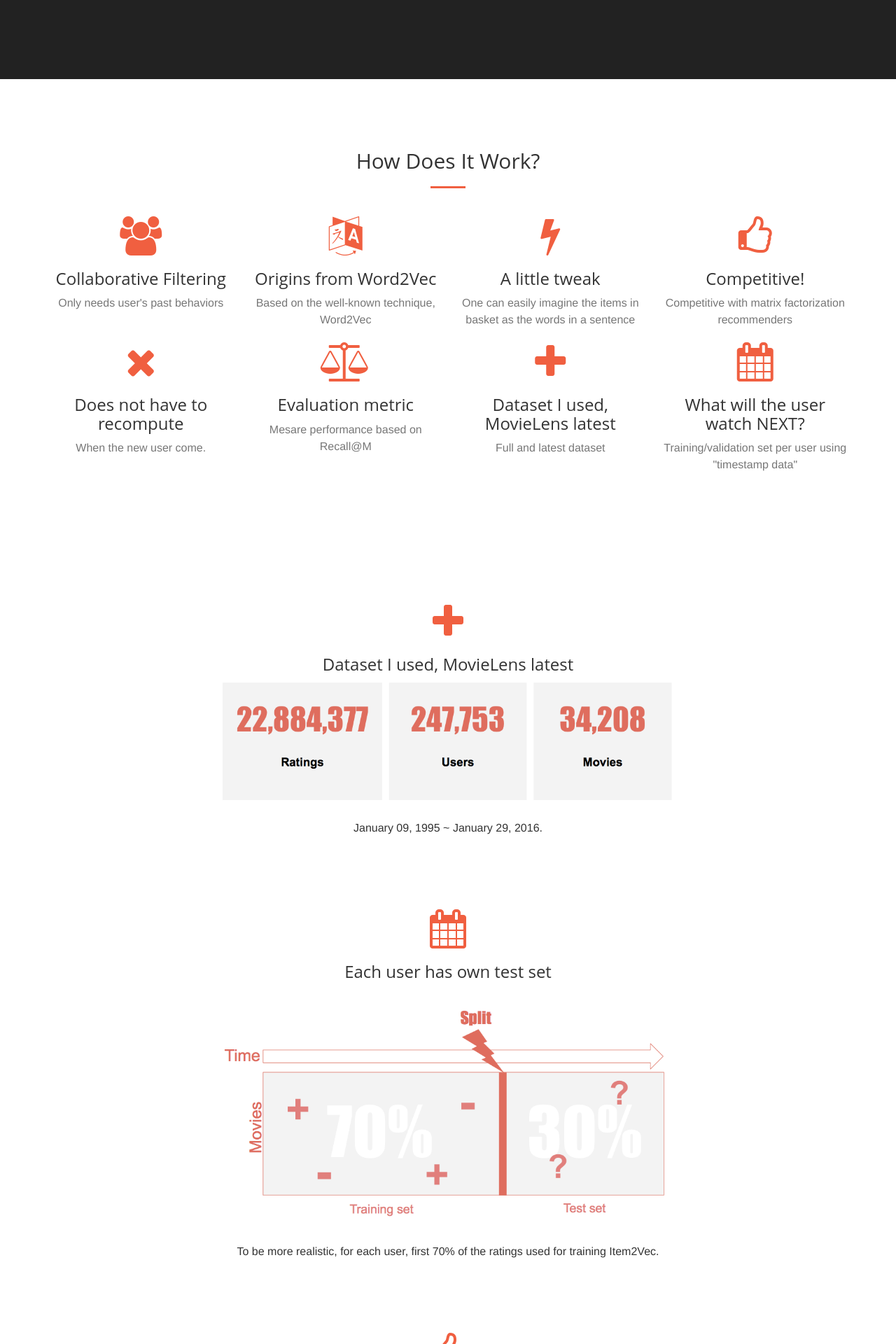
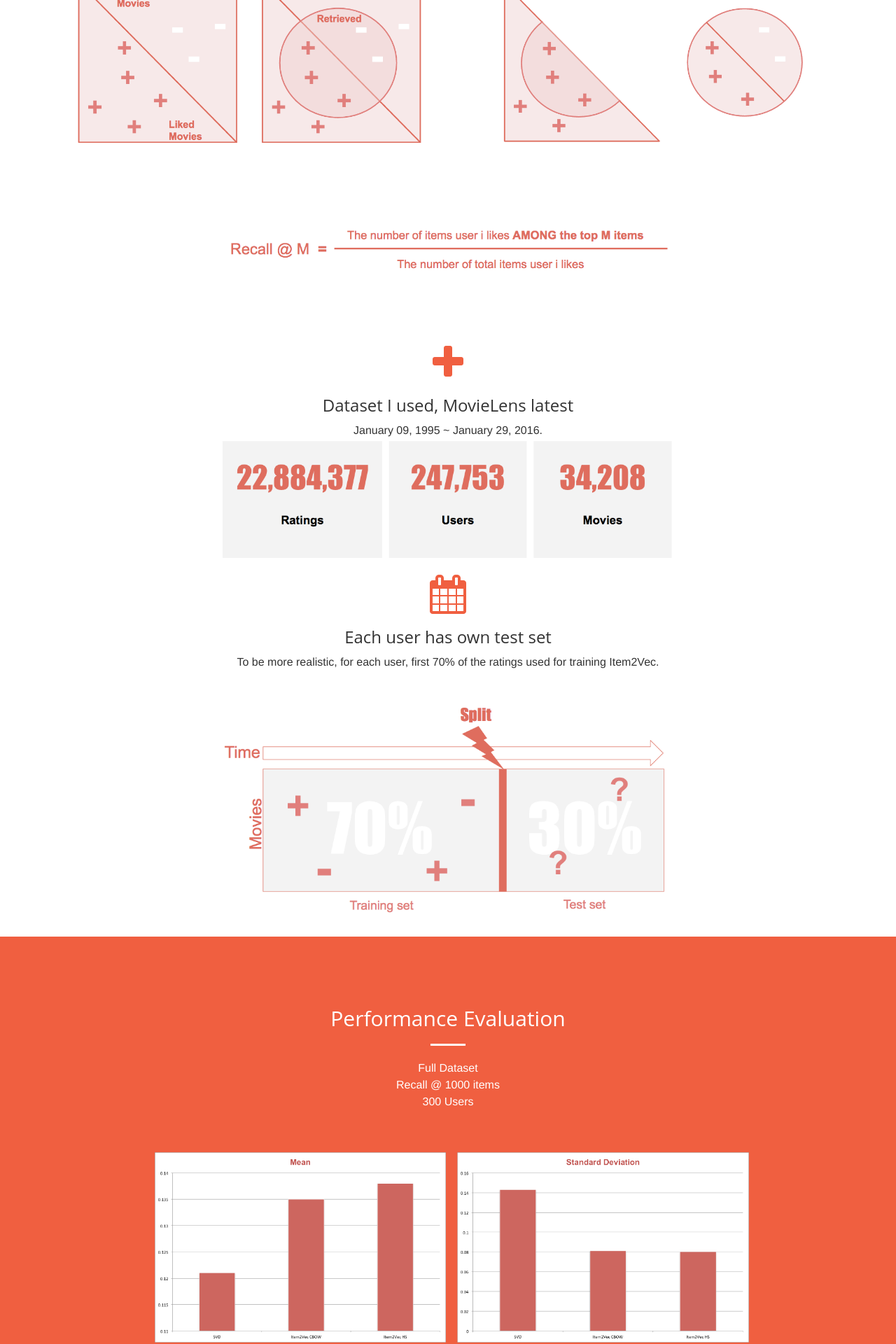
Before and after one commit to DoosanJung/Item2Vec_Galvanize_project, a Flask app: page /index in a window 1280 px wide. Shown: the part 3440-5360 px from the top of the page at 70% size. Run offline with Flask 2, Linux system fonts and the light colour scheme; parts of the project's set-up code (start-up, migrations or seed data) failed here and were passed over; some libraries are stand-ins or nearby versions.

Commit message:
revising

```diff
--- a/app/templates/futures.html
+++ b/app/templates/futures.html
@@ -53,13 +53,13 @@
                         <a class="page-scroll" href="index#about">About</a>
                     </li>
                     <li>
-                        <a class="page-scroll" href="index#submit">Live Demo</a>
-                    </li>
-                    <li>
                         <a class="page-scroll" href="index#services">How does it work?</a>
                     </li>
                     <li>
                         <a class="page-scroll" href="index#Performance">Performance</a>
+                    </li>
+                    <li>
+                        <a class="page-scroll" href="index#submit">Live Demo</a>
                     </li>
                     <li>
                         <a class="page-scroll" href="index#futures">Future works</a>
--- a/app/templates/index.html
+++ b/app/templates/index.html
@@ -53,13 +53,13 @@
                         <a class="page-scroll" href="#about">About</a>
                     </li>
                     <li>
-                        <a class="page-scroll" href="#submit">Live Demo</a>
+                        <a class="page-scroll" href="#services">How does it work?</a>
+                    </li>
+                                        <li>
+                        <a class="page-scroll" href="#Performance">Performance</a>
                     </li>
                     <li>
-                        <a class="page-scroll" href="#services">How does it work?</a>
-                    </li>
-                    <li>
-                        <a class="page-scroll" href="#Performance">Performance</a>
+                        <a class="page-scroll" href="#submit">Live Demo</a>
                     </li>
                     <li>
                         <a class="page-scroll" href="#futures">Future works</a>
@@ -129,15 +123,19 @@
                       </div>
                   </a>
               </div>
+            </div>
           </div>
-      </div>
-    </div>
-  </div>
+        </div>
+      </div> -->
 
-        <div class="container", style="margin-top:128px">
+        <div class="container", style="margin-top:64px">
             <div class="row">
                 <div class="col-lg-20 col-lg-offset-0 text-center">
                     <hr class="light">
+                    <p class="text-faded">Wor2Vec represents a word as a vector,
+
+                    </br>Item2Vec represents a item as a vector
+                  </p>
                     <!-- <p class="text-faded"> Many Collaborative Filtering (CF) algorithms are item-based in the sense that they analyze item-item relations in order to produce item similarities.
                                           </br>Recently, several works in the field of Natural Language Processing suggested to learn a latent representation of words using neural embedding algorithms.
                                           </br>Among them, the Skip-gram with Negative Sampling (SGNS), also known as Word2Vec, was shown to provide state-of-the-art results on various linguistics tasks.
@@ -149,65 +147,24 @@
                     <a href="{{     url_for('static', filename ="img/Word2Vec/compare1.png")}}" class="portfolio-box">
                       <img src="{{     url_for('static', filename ="img/Word2Vec/compare1.png")}}" class="img-responsive" alt="">
                     </a>
+                    <p>
+                      </br>
+                    </p>
                     <p class="text-faded">
-                      </br> Wor2Vec represents a word as a vector
-                      </br>
-                      </br>
-                      </br>
-                      </br>
+                    </br> Vector "King" + Vector "Woman" - Vector "Man" = Vector "Queen"
+                    </br> Vector "Star Trek" + Vector "Back To The Future" - Vector "Exorcist" = ?
                     </p>
                     <a href="{{     url_for('static', filename ="img/Word2Vec/compare2.png")}}" class="portfolio-box">
                       <img src="{{     url_for('static', filename ="img/Word2Vec/compare2.png")}}" class="img-responsive" alt="">
                     </a>
                     <p class="text-faded">
-                      </br> Item2Vec represents a word as a vector
+                      </br>
                       </br>
                       </br>
                     </p>
                     <a href="#services" class="page-scroll btn btn-default btn-xl sr-button">How does it work?</a>
-                    <p>
-                      </br>
-                      </br>
-                    </p>
                 </div>
             </div>
-        </div>
-    </section>
-
-    <section class="bg-dark" id="submit">
-        <div class="container text-center">
-          <p>
-            </br>
-            </br>
-            </br>
-            </br>
-            </br>
-          </p>
-            <div class="call-to-action">
-                <h2>Live Demo! </h2>
-                <hr class = 'primary'>
-                <p> Now, time for the live one.
-                </p>
-                <p>
-                  </br>
-                </p>
-                <form action="/submission_page_copy" method="get">
-                  <a href="submission_page_copy" class="btn btn-default btn-xl sr-button">Let's see!</a>
-                </form>
-            </div>
-            <p>
-              </br>
-              </br>
-              </br>
-              </br>
-              </br>
-              </br>
-              </br>
-              </br>
-              </br>
-              </br>
-              </br>
-            </p>
         </div>
     </section>
 
@@ -242,20 +199,20 @@
                 </div>
                 <div class="col-lg-3 col-md-6 text-center">
                     <div class="service-box">
+                        <i class="fa fa-4x fa-close text-primary sr-icons"></i>
+                        <h3>Does not have to recompute</h3>
+                        <p class="text-muted">When the new user come.
+                        </p>
+                    </div>
+                </div>
+                <div class="col-lg-3 col-md-6 text-center">
+                    <div class="service-box">
                         <i class="fa fa-4x fa-thumbs-o-up text-primary sr-icons"></i>
                         <h3>Competitive!</h3>
                         <p class="text-muted">Competitive with matrix factorization recommenders</p>
                     </div>
                 </div>
 
-                <div class="col-lg-3 col-md-6 text-center">
-                    <div class="service-box">
-                        <i class="fa fa-4x fa-close text-primary sr-icons"></i>
-                        <h3>Does not have to recompute</h3>
-                        <p class="text-muted">When the new user come.
-                        </p>
-                    </div>
-                </div>
 
                 <div class="col-lg-3 col-md-6 text-center">
                     <div class="service-box">
@@ -337,33 +294,6 @@
               </div> -->
 
               <div class="col-lg-12 col-lg-offset-0 text-center", style="margin-top:64px">
-                <div class="service-box">
-                    <i class="fa fa-4x fa-plus text-primary sr-icons"></i>
-                    <h3> Dataset I used, MovieLens latest </h3>
-                </div>
-                    <p class="text-center">
-                      <a href="{{     url_for('static', filename ="img/How/numbers.png")}}" class="portfolio-box">
-                        <img src="{{     url_for('static', filename ="img/How/numbers.png")}}" class="img-responsive" alt="">
-                      </a>
-                    </br> January 09, 1995 ~ January 29, 2016.
-                    </p>
-              </div>
-
-              <div class="col-lg-12 col-lg-offset-0 text-center", style="margin-top:64px">
-                <div class="service-box">
-                    <i class="fa fa-4x fa-calendar text-primary sr-icons"></i>
-                    <h3> Each user has own test set </h3>
-                </div>
-                    <p class="text-center">
-                    </br>
-                      <a href="{{     url_for('static', filename ="img/How/construct2.png")}}" class="portfolio-box">
-                        <img src="{{     url_for('static', filename ="img/How/construct2.png")}}" class="img-responsive" alt="">
-                      </a>
-                    </br> To be more realistic, for each user, first 70% of the ratings used for training Item2Vec.
-                    </p>
-              </div>
-
-              <div class="col-lg-12 col-lg-offset-0 text-center", style="margin-top:64px">
                   <div class="service-box">
                       <i class="fa fa-4x fa-thumbs-o-up text-primary sr-icons"></i>
                       <h3>Competitive!</h3>
@@ -371,17 +301,6 @@
                       <p class="text-center">
                         Item2Vec is competitive with matrix factorization recommender system.
                       </br> Item2Vec shows higher average performance and lower variance.
-                      </p>
-              </div>
-
-              <div class="col-lg-12 col-lg-offset-0 text-center", style="margin-top:64px">
-                  <div class="service-box">
-                      <i class="fa fa-4x fa-close text-primary sr-icons"></i>
-                      <h3>Does not have to recompute</h3>
-                 </div>
-                      <p class="text-center">
-                        When new user come.
-                      </br> Item2Vec can handle with new user if the new user specifies one or two liked items and disliked items
                       </p>
               </div>
 
@@ -419,8 +338,49 @@
                   <a href="{{     url_for('static', filename ="img/Performance/recall.png")}}" class="portfolio-box">
                     <img src="{{     url_for('static', filename ="img/Performance/recall.png")}}" class="img-responsive" alt="">
                   </a>
-                  <p></br></br></p>
               </div>
+
+              <div class="col-lg-12 col-lg-offset-0 text-center", style="margin-top:64px">
+                <div class="service-box">
+                    <i class="fa fa-4x fa-plus text-primary sr-icons"></i>
+                    <h3> Dataset I used, MovieLens latest </h3>
+                    <p> January 09, 1995 ~ January 29, 2016.</p>
+                </div>
+                    <p class="text-center">
+                      <a href="{{     url_for('static', filename ="img/How/numbers.png")}}" class="portfolio-box">
+                        <img src="{{     url_for('static', filename ="img/How/numbers.png")}}" class="img-responsive" alt="">
+                      </a>
+                    </p>
+              </div>
+
+
+
+              <div class="col-lg-20 col-lg-offset-0 text-center", style="margin-top:128px">
+                <div class="service-box">
+                    <i class="fa fa-4x fa-calendar text-primary sr-icons"></i>
+                    <h3> Each user has own test set </h3>
+                </div>
+                  <p> To be more realistic, for each user, first 70% of the ratings used for training Item2Vec.</p>
+                    <p class="text-center">
+                    </br>
+                      <a href="{{     url_for('static', filename ="img/How/construct2.png")}}" class="portfolio-box">
+                        <img src="{{     url_for('static', filename ="img/How/construct2.png")}}" class="img-responsive" alt="">
+                      </a>
+                    </p>
+              </div>
+<!--
+              <div class="col-lg-12 col-lg-offset-0 text-center", style="margin-top:64px">
+                  <div class="service-box">
+                      <i class="fa fa-4x fa-close text-primary sr-icons"></i>
+                      <h3>Does not have to recompute</h3>
+                 </div>
+                      <p class="text-center">
+                        When new user come.
+                      </br> Item2Vec can handle with new user if the new user specifies one or two liked items and disliked items
+                      </p>
+              </div> -->
+
+
           </div>
       </div>
     </section>
@@ -527,7 +487,7 @@
               </div>
           </div>
       </div>
-      <div class="col-lg-8 col-lg-offset-2 container">
+      <div class="col-lg-8 col-lg-offset-2 container", style="margin-top:32px">
         <div class="row no-gutter popup-gallery">
         <table class="table table-hover">
           <thead>
@@ -548,7 +508,7 @@
         </table>
         </div>
       </div>
-      <div class="col-lg-8 col-lg-offset-2 container">
+      <div class="col-lg-8 col-lg-offset-2 container", style="margin-top:32px" >
         <table class="table table-hover">
           <thead>
             <tr>
@@ -575,9 +535,14 @@
             </tr>
           </tbody>
         </table>
+        <p>
+        </br>
+        </br>
+        </br>
+        </p>
       </div>
 
-      <div class="container-fluid">
+      <div class="container-fluid", style="margin-top:32px">
           <div class="row no-gutter popup-gallery">
               <div class="col-lg-4 col-sm-6">
                 <a href="{{     url_for('static', filename ="img/Performance/SVD_CBOW_52.png")}}" class="portfolio-box">
@@ -585,7 +550,7 @@
                     <div class="portfolio-box-caption">
                         <div class="portfolio-box-caption-content">
                             <div class="project-name">
-                                SVD v.s. Item2Vec Skip-gram
+                                SVD v.s. Item2Vec Continuous Bag Of Words
                             </div>
                         </div>
                     </div>
@@ -771,7 +811,7 @@
                       </a>
                     </p>
                 </div>
-                <div class="col-lg-4 text-center">
+                <div class="col-lg-4 col-sm-6text-center">
                   <p>
                     <!-- Gensim: Topic modelling for humans - Radim Řehůřek -->
                     <a href="{{     url_for('static', filename ="img/Thanksto/Gensim_img.jpg")}}" class="portfolio-box">
@@ -779,7 +819,7 @@
                     </a>
                   </p>
                 </div>
-                <div class="col-lg-4 col-lg-offset-2 text-center">
+                <div class="col-lg-4 col-sm-6 text-center">
                     <p>
                       <!-- Flask -->
                       <a href="{{     url_for('static', filename ="img/Thanksto/flask_img.png")}}" class="portfolio-box">
@@ -787,7 +827,7 @@
                       </a>
                     </p>
                 </div>
-                <div class="col-lg-4 text-center">
+                <div class="col-lg-4 col-sm-6 text-center">
                   <p>
                     <!-- Galvanize -->
                     <a href="{{     url_for('static', filename ="img/Thanksto/bootstrap2.png")}}" class="portfolio-box">
@@ -795,7 +835,7 @@
                     </a>
                   </p>
                 </div>
-                <div class="col-lg-4 col-lg-offset-2 text-center">
+                <div class="col-lg-4 col-sm-6 text-center">
                   <p>
                     <!-- Galvanize -->
                     <a href="{{     url_for('static', filename ="img/Thanksto/bs2.png")}}" class="portfolio-box">
@@ -804,7 +844,7 @@
                   </p>
                 </div>
 
-                <div class="col-lg-4 text-center">
+                <div class="col-lg-4 col-sm-6 text-center">
                   <p>
                     <!-- Galvanize -->
                     <a href="{{     url_for('static', filename ="img/Thanksto/Galvanize-Galvanize-logomark-text-only-2-2.png")}}" class="portfolio-box">
--- a/app/templates/submission_page_copy.html
+++ b/app/templates/submission_page_copy.html
@@ -51,13 +51,13 @@
                       <a class="page-scroll" href="index#about">About</a>
                   </li>
                   <li>
-                      <a class="page-scroll" href="index#submit">Live Demo</a>
-                  </li>
-                  <li>
                       <a class="page-scroll" href="index#services">How it works?</a>
                   </li>
                   <li>
                       <a class="page-scroll" href="index#Performance">Performance</a>
+                  </li>
+                  <li>
+                      <a class="page-scroll" href="index#submit">Live Demo</a>
                   </li>
                   <li>
                       <a class="page-scroll" href="index#futures">Future works</a>
--- a/app/templates/word_counter.html
+++ b/app/templates/word_counter.html
@@ -53,13 +53,13 @@
                         <a class="page-scroll" href="index#about">About</a>
                     </li>
                     <li>
-                        <a class="page-scroll" href="index#submit">Live Demo</a>
-                    </li>
-                    <li>
                         <a class="page-scroll" href="index#services">How it works?</a>
                     </li>
                     <li>
                         <a class="page-scroll" href="index#Performance">Performance</a>
+                    </li>
+                    <li>
+                        <a class="page-scroll" href="index#submit">Live Demo</a>
                     </li>
                     <li>
                         <a class="page-scroll" href="index#futures">Future works</a>
```
Also changed, not shown: other parts of app/templates/index.html (+94 -19 lines), app/static/css/creative.css (+8 -8 lines), app/static/img/Thanksto/bs2.png, app/static/img/Thanksto/flask_img.png, app/static/img/Word2Vec/compare2.png.
